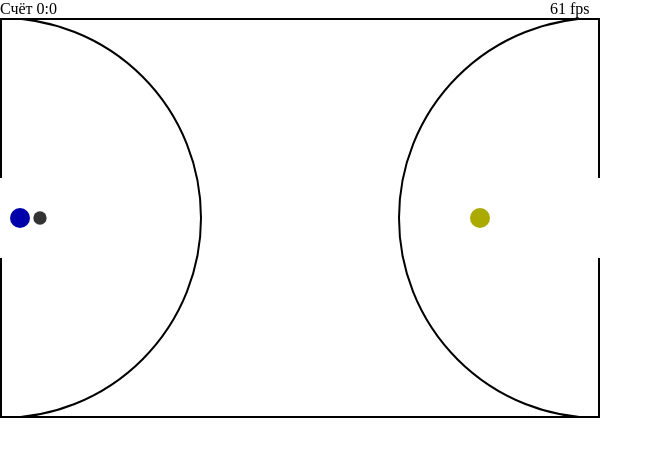
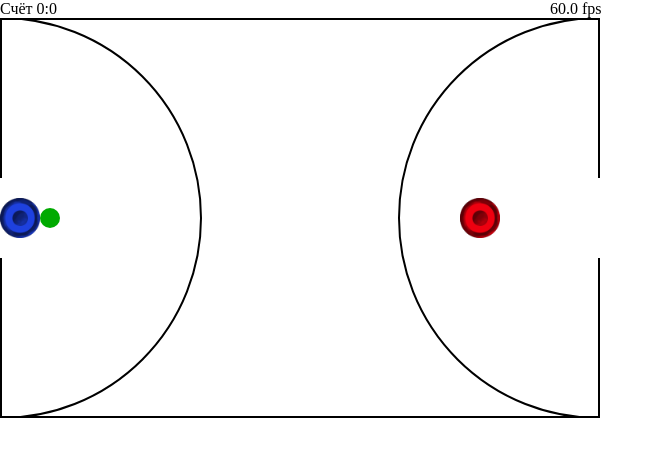
Before and after one commit to GabitovRustam/Repo, a plain HTML site: page pingpong/index.html in a window 1280 px wide. Shown: the whole page, without its empty margins (0-664 px from the left). Drawn offline with Linux system fonts and the light colour scheme.

Commit message:
Текстурки

```diff
--- a/pingpong/index.html
+++ b/pingpong/index.html
@@ -5,7 +5,7 @@
 		<meta http-equiv="Content-Type" content="text/html; charset=utf-8">
 		<script src="pingpong.js"></script>
 		<style>
-		#stats
+		#fps
 		{
 			position: absolute;
 			top: 0px;
@@ -29,6 +29,6 @@
 	<canvas id="pingpong" width="600" height="400" onmousemove="userClick(event);">
 		Ваш браузер не поддерживает HTML5 =( Удалите его к черту, установите нормальный =)
 	</canvas>
-	<div id="stats"></div>
+	<div id="fps"></div>
   </body>
 </html>
--- a/pingpong/pingpong.js
+++ b/pingpong/pingpong.js
@@ -12,29 +12,61 @@
 		var friction = 0.995;
 		// Победы/Поражения
 		var win=0,lose=0;
-
+		var fpsOut;
 		//Литеральная нотация player
 		var player = {
 			color: "#00A",
 			x: 10,	y: 10,	raius: 10,
 			dx: 0, dy: 0,
+			imageSrc: "data/klushka_blue.png",
+			imageObj: null,
 			draw: function() {
 				ctx.beginPath();
-				ctx.fillStyle = this.color;
-				ctx.arc(this.x, this.y, this.radius, 0, 2 * Math.PI, false);
-				ctx.fill();
+				//ctx.fillStyle = this.color;
+				//ctx.arc(this.x, this.y, this.radius, 0, 2 * Math.PI, false);
+				//ctx.fill();
+				//Текстура
+				ctx.drawImage(this.imageObj,
+						this.x-this.radius,this.y-this.radius,
+						this.radius*2,this.radius*2);
 				ctx.closePath();
 				//Вектор инерции
 				ctx.beginPath();
 				ctx.moveTo(player.x, player.y);
 				ctx.lineTo(player.x+player.dx, player.y+player.dy);
 				ctx.stroke();
-
+			},
+			init: function(){
+				this.imageObj = new Image();
+				this.imageObj.src = this.imageSrc;
 			}
 		};
 
 		var bot = {
 			color: "#AA0",
+			x: 10,	y: 10,	raius: 10,
+			dx: 0, dy: 0,
+			imageSrc: "data/klushka_red.png",
+			imageObj: null,
+			draw: function() {
+				ctx.beginPath();
+				//ctx.fillStyle = this.color;
+				//ctx.arc(this.x, this.y, this.radius, 0, 2 * Math.PI, false);
+				//ctx.fill();
+				//Текстура
+				ctx.drawImage(this.imageObj,
+						this.x-this.radius,this.y-this.radius,
+						this.radius*2,this.radius*2);
+				ctx.closePath();
+			},
+			init: function(){
+				this.imageObj = new Image();
+				this.imageObj.src = this.imageSrc;
+			}
+		};
+
+		var ball = {
+			color: "#0A0",
 			x: 10,	y: 10,	raius: 10,
 			dx: 0, dy: 0,
 			draw: function() {
@@ -46,41 +78,6 @@
 			}
 		};
 
-		var ball = {
-			color: "#333",
-			x: 10,	y: 10,	raius: 10,
-			dx: 0, dy: 0,
-			draw: function() {
-				ctx.beginPath();
-				ctx.fillStyle = this.color;
-				ctx.arc(this.x, this.y, this.radius, 0, 2 * Math.PI, false);
-				ctx.fill();
-				ctx.closePath();
-			}
-		};
-
-
-		// FPS
-		var previous = [];
-
-		// Функция расчета расчета FPS
-		function computeFPS() {
-			var stats = document.getElementById("stats");
-			if (previous.length > 60)
-			{
-				previous.splice(0, 1);
-			}
-			var start = (new Date).getTime();
-			previous.push(start);
-			var sum = 0.0000001;
-			for (var id = 0; id < previous.length - 1; id++)
-			{
-				sum += previous[id + 1] - previous[id];
-			}
-			var diff = 1000.0 / (sum / previous.length);
-
-			stats.innerHTML = diff.toFixed() + " fps";
-		}
 		// Очистка поля
 		function clearField() {
 			//Перерасчитываем коэффициенты на случай, если изменились размеры
@@ -92,9 +89,8 @@
 				r = dh;
 			else
 				r = dw;
-			ball.radius = r/3;
-			player.radius = r/2;
-			bot.radius = r/2;
+			ball.radius = r/2;
+			player.radius = bot.radius = r;
 			topv = h/2 - 2*r;
 			botv = h/2 + 2*r;
 
@@ -134,6 +130,9 @@
 
 		// Инициализация новой игры
 		function Init() {
+			fpsOut = document.getElementById('fps');
+			player.init();
+			bot.init();
 			document.getElementById("score").innerText = win+':'+lose;
 			clearField();
 			player.x = r;
@@ -149,11 +148,21 @@
 				ball.x = bot.x-r;
 		}
 
+		//Расчет FPS
+		var filterStrength = 20;
+		var frameTime = 0, lastLoop = new Date, thisLoop;
+		function computeFPS(){
+		  var thisFrameTime = (thisLoop=new Date) - lastLoop;
+		  frameTime+= (thisFrameTime - frameTime) / filterStrength;
+		  lastLoop = thisLoop;
+		}
+		setInterval(function(){
+		  fpsOut.innerHTML = (1000/frameTime).toFixed(1) + " fps";
+		},1000);
 
 		// Перерасчет
 		function calc() {
-			//Расчет FPS
-			computeFPS();
+
 			// торможение
 			ball.dx *= friction;
 			ball.dy *= friction;
@@ -241,7 +250,7 @@
 			var px=w-r-X*h/4, py=h/2+Y*h/4;
 
 			var rightx=w, righty=h/2;
-			if(Math.sqrt((ball.x-rightx)*(ball.x-rightx)+(ball.y-righty)*(ball.y-righty)) > h/2-ball.radius) /*шарик вне зоны ограничителя*/
+			if(Math.sqrt((ball.x-rightx)*(ball.x-rightx)+(ball.y-righty)*(ball.y-righty)) > h/2) /*шарик вне зоны ограничителя*/
 			{ 	//Скорость бота .001 для предотвращения деления на 0 гдетотам
 				var Speed = 2.0001;
 				var Distx,Disty;
@@ -320,6 +329,8 @@
 
 		// Таймер
 		function Timer() {
+				//Расчет FPS
+				computeFPS();
 				// Очищаем поле
 				clearField();
 				// перерасчет всего
```
Also changed, not shown: pingpong/data/klushka_blue.png (added), pingpong/data/klushka_red.png (added), 1 other file.
